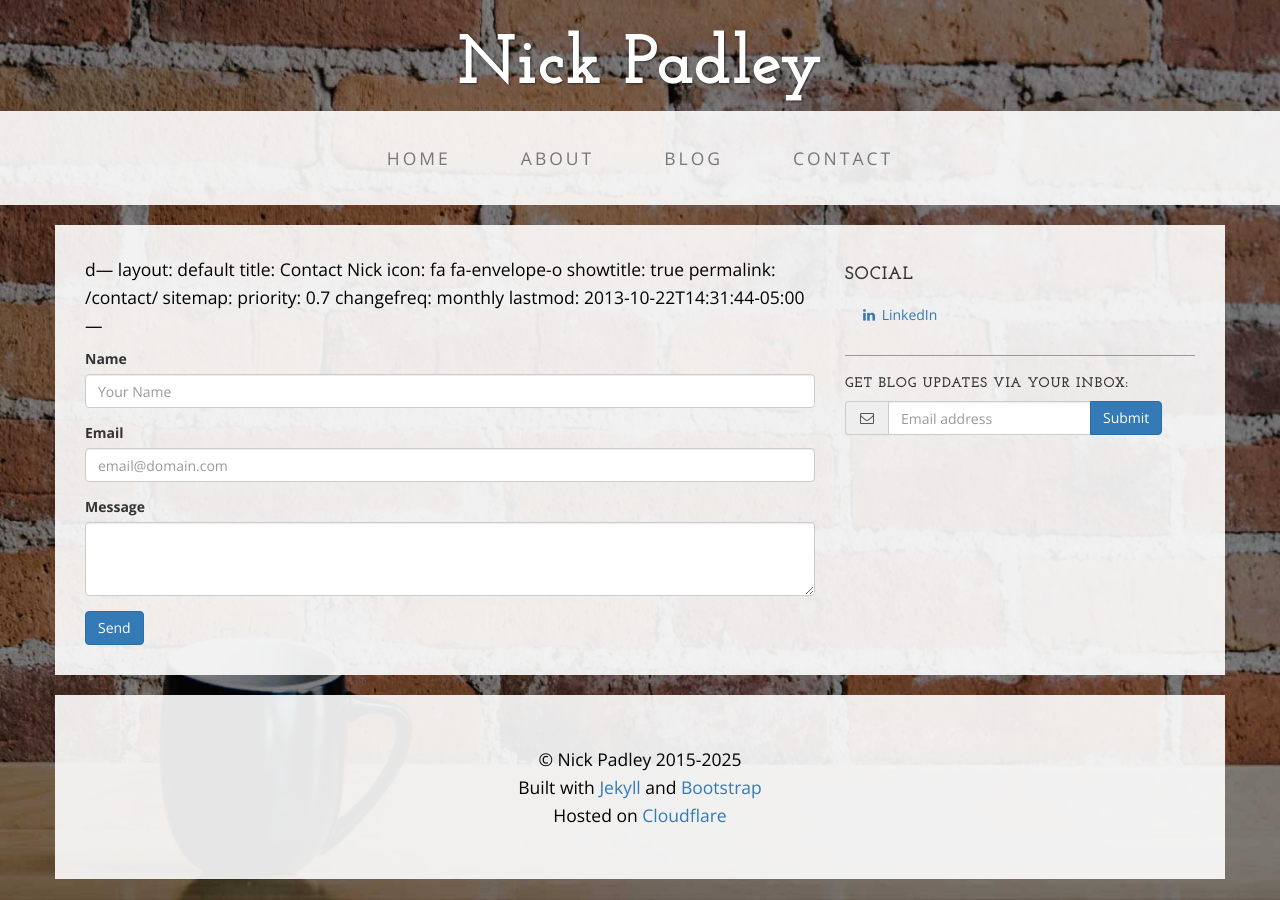
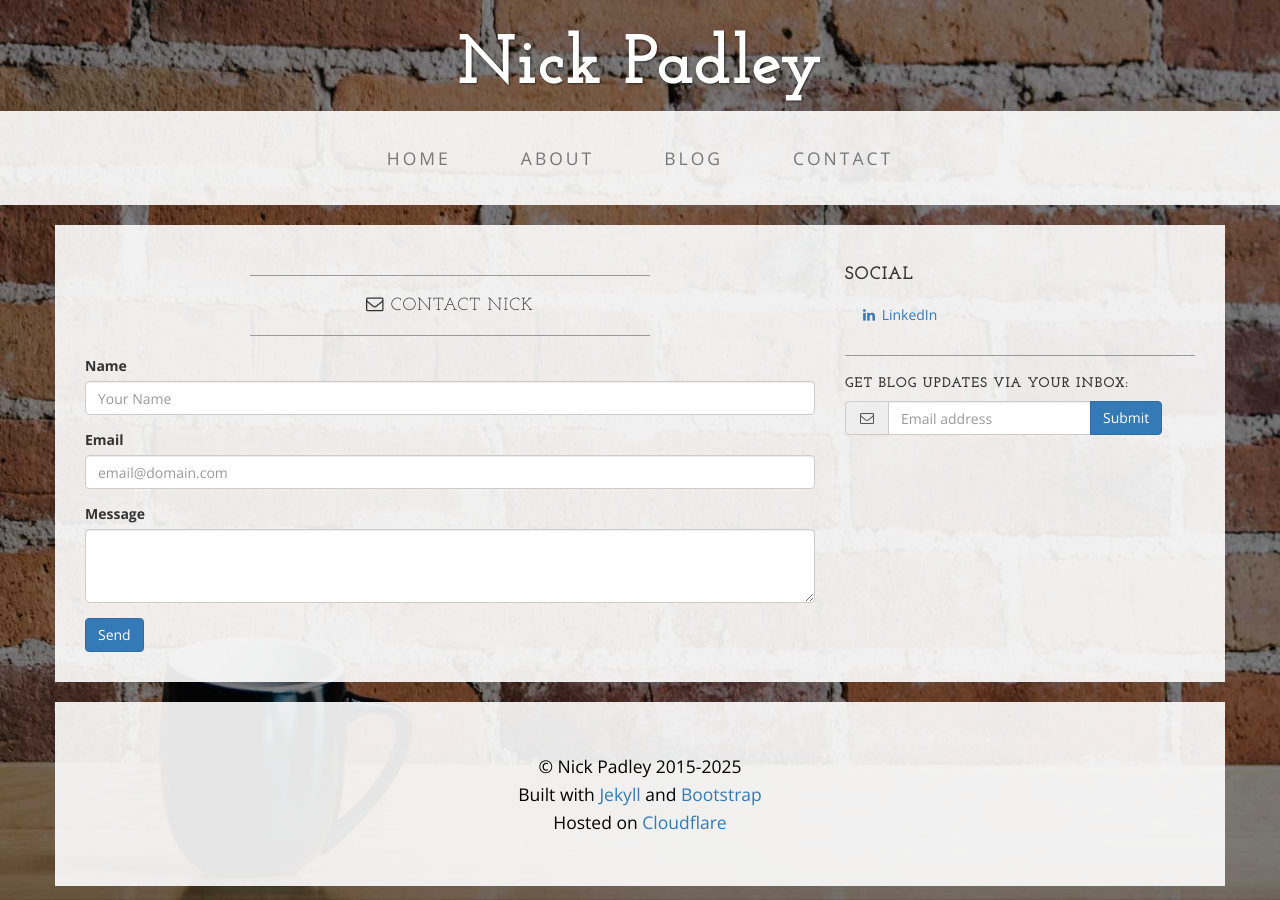
Before and after one commit to npadley/Personal-Site, a Jekyll site: the page built from contact.md, in a window 1280 px wide. Built offline with Jekyll 4.4.1, drawn with Linux system fonts in a browser that asks for light colours; nearby versions of some CDN libraries; our own code applies the rules of GitHub Pages for plain Markdown files.

Commit message:
Update contact.md

```diff
--- a/contact.md
+++ b/contact.md
@@ -1,4 +1,4 @@
-d---
+---
 layout: default
 title: Contact Nick
 icon: fa fa-envelope-o
```
